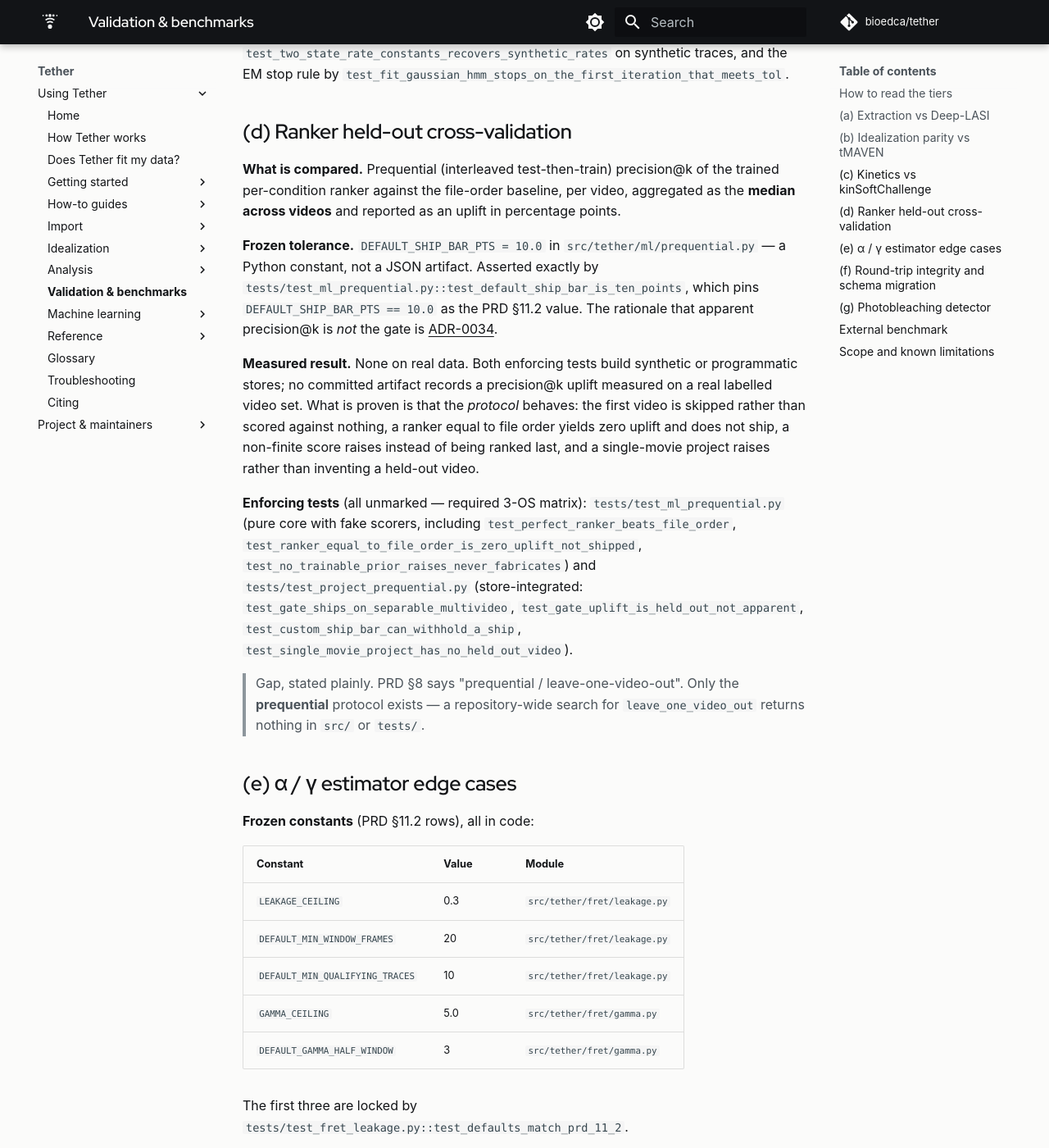
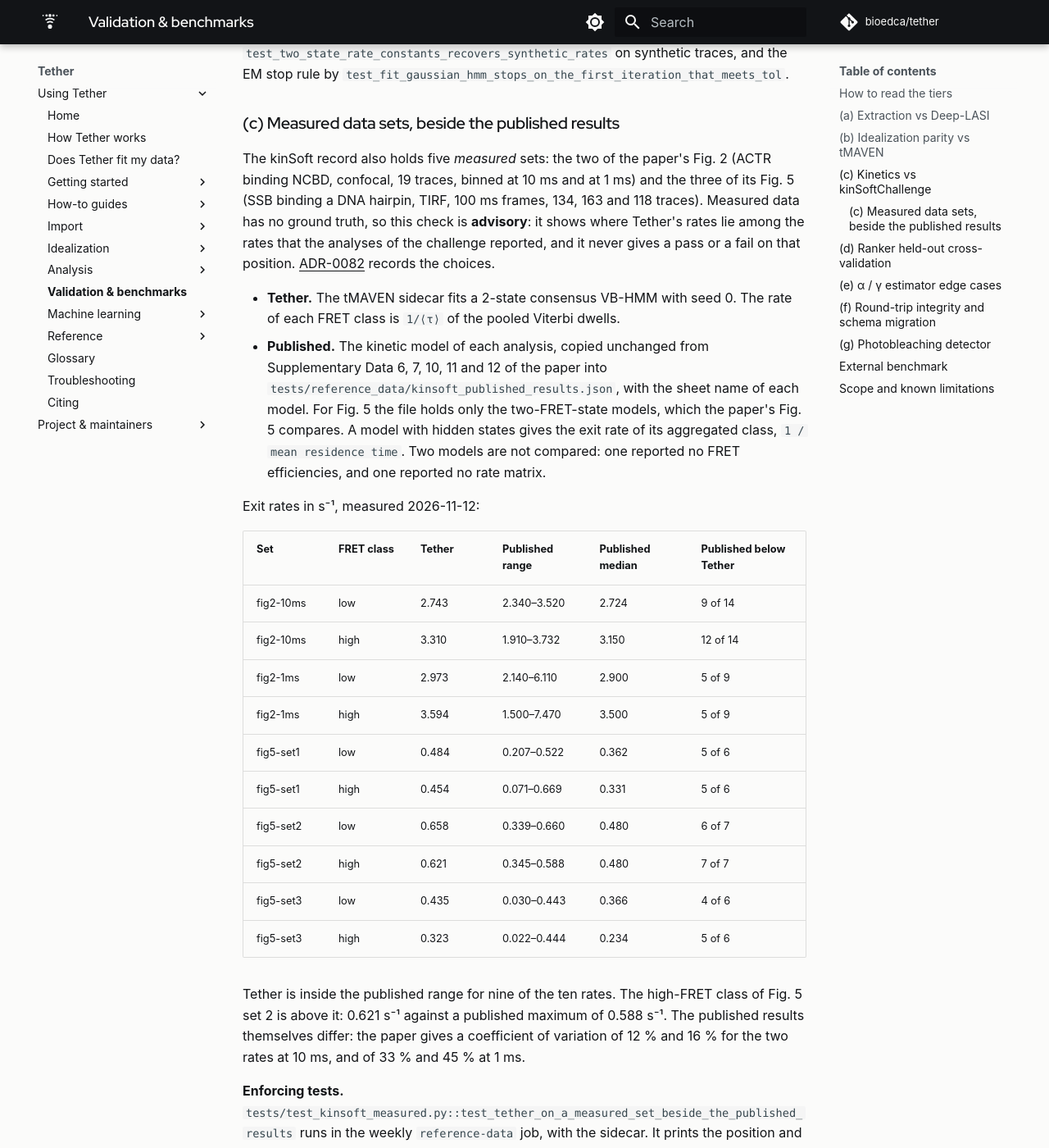
Before and after one commit to bioedca/tether, an MkDocs documentation site: the page built from docs/validation.md, in a window 1280 px wide and 1400 px high, scrolled down 12744 px. Shown: the whole window at 82% size. Built offline with MkDocs 1.6.1 and Material for MkDocs 9.7.7, drawn with Linux system fonts in a browser that asks for light colours; comment, search, counter and statistics services are not loaded; the version menu is left out; some of the changed text lies outside the part shown.

Commit message:
test(analysis): place Tether's rates on the measured kinSoft sets among the published results (#718) (#847)
Compare Tether with the published results of the kinSoftChallenge on its five
measured data sets (Goetz et al. 2022, doi:10.1038/s41467-022-33023-3). The
comparison is advisory and never gates: measured data has no ground truth
(ADR-0082).

- Ten download entries in tests/reference_data/manifest.toml: the five measured
  sets (Zenodo 10.5281/zenodo.5701310) and Supplementary Data 6, 7, 10, 11, 12.
- tests/reference_data/kinsoft_published_results.json copies the per-tool
  sheets unchanged and freezes Tether's own 2-state fit (tMAVEN sidecar,
  consensus VB-HMM, seed 0) as tether_measured.
- tests/_kinsoft_measured.py and tests/test_kinsoft_measured.py: class exit
  rates, the placement report, a weekly fit-drift test and a weekly test that
  compares every copied number with its cell in the publisher spreadsheet.
- reference-data.yml restores the sidecar env beside the base env.
- docs/validation.md (c): Tether lies inside the published range for nine of
  ten class exit rates; the high-FRET class of Fig. 5 set 2 is above it.

The maintainer signed off the copied numbers. Reviews: Codex clean on
868a4896ca, CodeRabbit clean on 245ee3c216.

Closes #718

```diff
--- a/docs/validation.md
+++ b/docs/validation.md
@@ -406,6 +406,57 @@
 `test_two_state_rate_constants_recovers_synthetic_rates` on synthetic traces, and the EM
 stop rule by `test_fit_gaussian_hmm_stops_on_the_first_iteration_that_meets_tol`.
 
+### (c) Measured data sets, beside the published results
+
+The kinSoft record also holds five *measured* sets: the two of the paper's Fig. 2 (ACTR binding
+NCBD, confocal, 19 traces, binned at 10 ms and at 1 ms) and the three of its Fig. 5 (SSB binding a
+DNA hairpin, TIRF, 100 ms frames, 134, 163 and 118 traces). Measured data has no ground truth, so
+this check is **advisory**: it shows where Tether's rates lie among the rates that the analyses of
+the challenge reported, and it never gives a pass or a fail on that position.
+[ADR-0082](adr/0082-measured-kinsoft-sets-are-placed-not-scored.md) records the choices.
+
+- **Tether.** The tMAVEN sidecar fits a 2-state consensus VB-HMM with seed 0. The rate of each
+  FRET class is `1/⟨τ⟩` of the pooled Viterbi dwells.
+- **Published.** The kinetic model of each analysis, copied unchanged from Supplementary Data 6,
+  7, 10, 11 and 12 of the paper into `tests/reference_data/kinsoft_published_results.json`, with
+  the sheet name of each model. For Fig. 5 the file holds only the two-FRET-state models, which the
+  paper's Fig. 5 compares. A model with hidden states gives the exit rate of its aggregated class,
+  `1 / mean residence time`. Two models are not compared: one reported no FRET efficiencies, and
+  one reported no rate matrix.
+
+Exit rates in s⁻¹, measured 2026-11-12:
+
+| Set | FRET class | Tether | Published range | Published median | Published below Tether |
+| --- | --- | --- | --- | --- | --- |
+| fig2-10ms | low | 2.743 | 2.340–3.520 | 2.724 | 9 of 14 |
+| fig2-10ms | high | 3.310 | 1.910–3.732 | 3.150 | 12 of 14 |
+| fig2-1ms | low | 2.973 | 2.140–6.110 | 2.900 | 5 of 9 |
+| fig2-1ms | high | 3.594 | 1.500–7.470 | 3.500 | 5 of 9 |
+| fig5-set1 | low | 0.484 | 0.207–0.522 | 0.362 | 5 of 6 |
+| fig5-set1 | high | 0.454 | 0.071–0.669 | 0.331 | 5 of 6 |
+| fig5-set2 | low | 0.658 | 0.339–0.660 | 0.480 | 6 of 7 |
+| fig5-set2 | high | 0.621 | 0.345–0.588 | 0.480 | 7 of 7 |
+| fig5-set3 | low | 0.435 | 0.030–0.443 | 0.366 | 4 of 6 |
+| fig5-set3 | high | 0.323 | 0.022–0.444 | 0.234 | 5 of 6 |
+
+Tether is inside the published range for nine of the ten rates. The high-FRET class of Fig. 5
+set 2 is above it: 0.621 s⁻¹ against a published maximum of 0.588 s⁻¹. The published results
+themselves differ: the paper gives a coefficient of variation of 12 % and 16 % for the two rates
+at 10 ms, and of 33 % and 45 % at 1 ms.
+
+**Enforcing tests.**
+`tests/test_kinsoft_measured.py::test_tether_on_a_measured_set_beside_the_published_results` runs
+in the weekly `reference-data` job, with the sidecar. It prints the position and fails only when
+Tether's fit moves from its frozen `tether_measured` result. In the same job,
+`test_every_copied_number_equals_its_cell_in_the_publisher_spreadsheet` downloads the five
+spreadsheets, checks their SHA-256 and compares each copied number with its cell. On the required
+matrix,
+`test_the_page_shows_tether_beside_the_published_range` keeps the table above equal to the file,
+`test_every_analysis_has_the_shape_of_one_sheet` and
+`test_every_set_names_its_data_and_the_paper_file_its_numbers_come_from` check the copy and its
+sources, and `test_a_class_of_two_hidden_states_exits_at_its_mean_residence_time` checks the
+derivation on a model whose answer is known.
+
 ## (d) Ranker held-out cross-validation
 
 **What is compared.** Prequential (interleaved test-then-train) precision@k of the trained
```
Also changed, not shown: docs/adr/0082-measured-kinsoft-sets-are-placed-not-scored.md (added, +104 -0 lines), docs/adr/README.md (+1 -0 lines), 5 other files.
